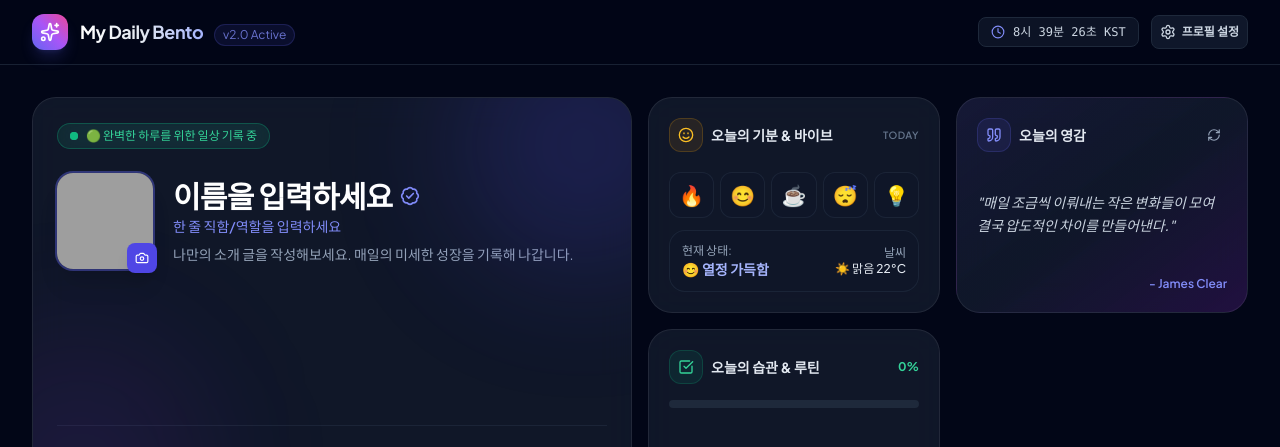
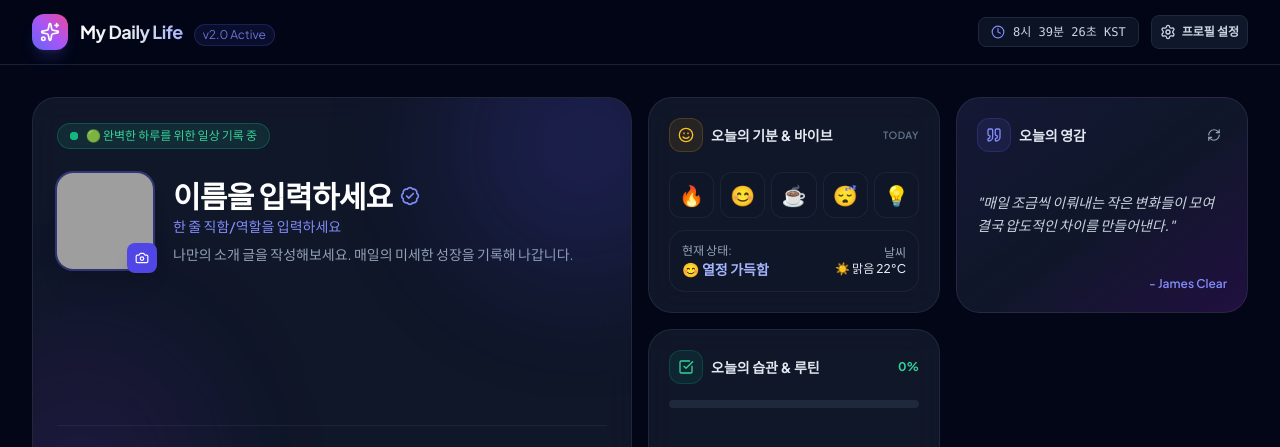
Before and after one commit to manbosa/blog, a plain HTML site: page index.html in a window 1280 px wide. Shown: the top 447 px of the page. Drawn offline with nearby package versions, Linux system fonts and the light colour scheme; grey boxes are pictures that could not be loaded.

Commit message:
Update index.html

```diff
--- a/index.html
+++ b/index.html
@@ -3,7 +3,7 @@
 <head>
     <meta charset="UTF-8">
     <meta name="viewport" content="width=device-width, initial-scale=1.0">
-    <title>My Bento Life & Portfolio</title>
+    <title>My Daily Life & Portfolio</title>
     <!-- Tailwind CSS CDN -->
     <script src="https://cdn.tailwindcss.com"></script>
     <!-- Lucide Icons -->
@@ -103,7 +103,7 @@
                     <i data-lucide="sparkles" class="w-5 h-5 text-white"></i>
                 </div>
                 <div>
-                    <span class="font-bold text-lg tracking-tight bg-gradient-to-r from-white via-slate-200 to-indigo-300 bg-clip-text text-transparent" id="navHeaderTitle">My Daily Bento</span>
+                    <span class="font-bold text-lg tracking-tight bg-gradient-to-r from-white via-slate-200 to-indigo-300 bg-clip-text text-transparent" id="navHeaderTitle">My Daily Life</span>
                     <span class="hidden sm:inline-block text-xs text-indigo-400/80 bg-indigo-500/10 px-2 py-0.5 rounded-full ml-2 border border-indigo-500/20">v2.0 Active</span>
                 </div>
             </div>
```
